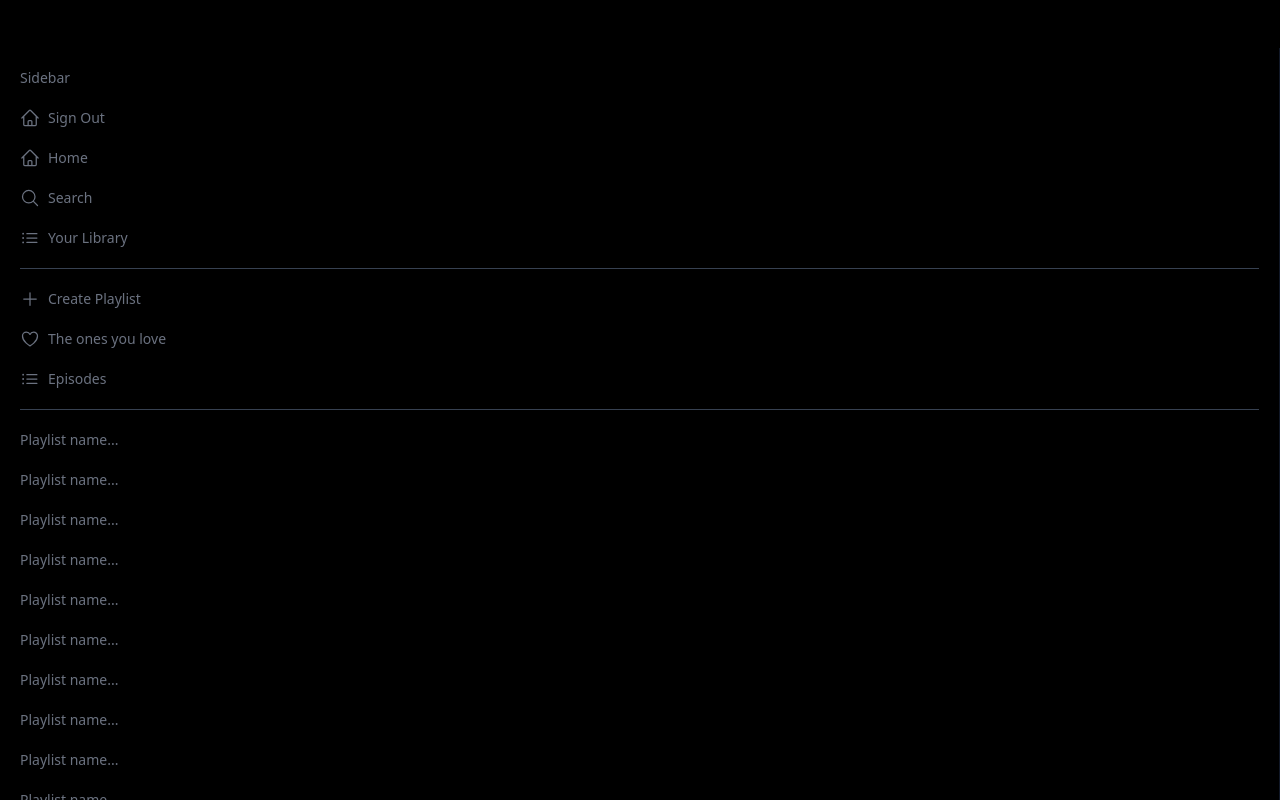
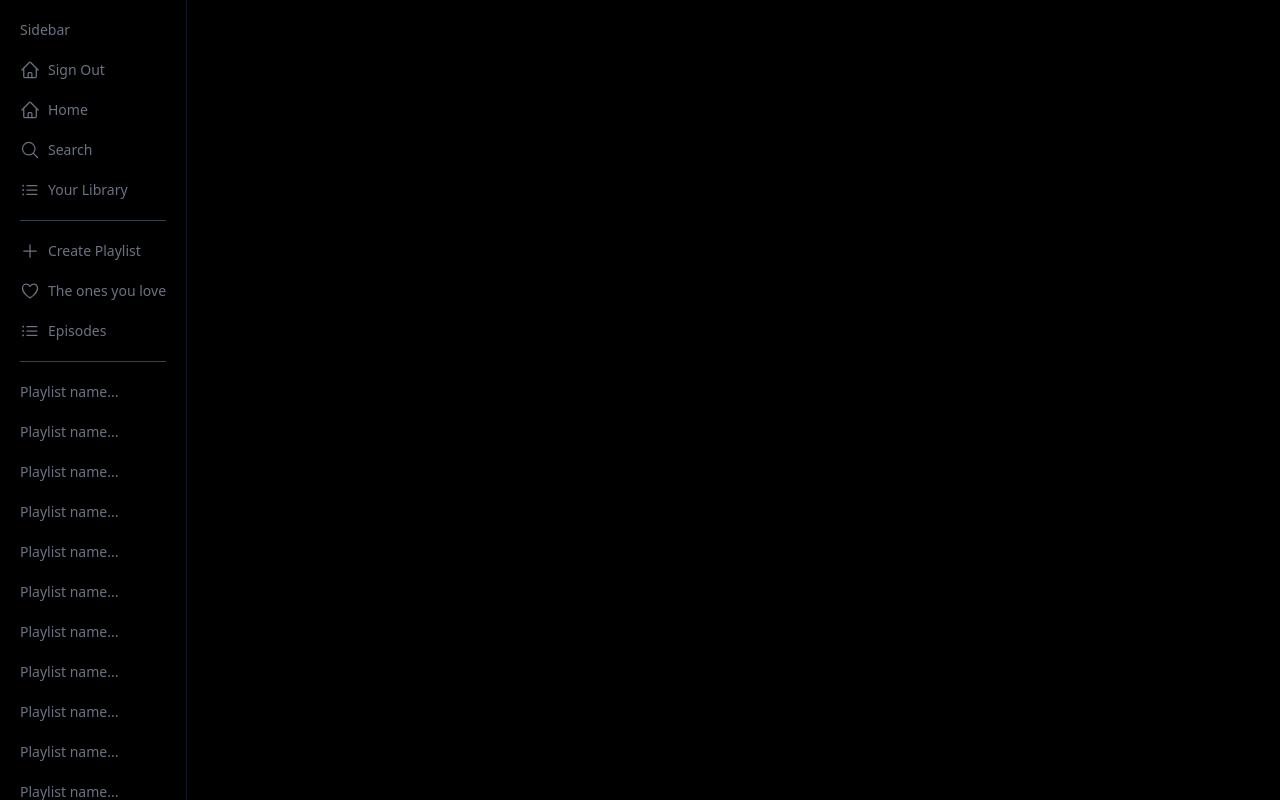
Before and after one commit to BexMikaelson/App-Purple-Music, a Next.js app: page / in a window 1280 px wide. Built offline with nearby package versions, Linux system fonts and the light colour scheme; no server answers.

Commit message:
importing Center component, and flex style

```diff
--- a/pages/index.js
+++ b/pages/index.js
@@ -3,6 +3,7 @@ import Image from 'next/image'
 import { Inter } from '@next/font/google'
 import styles from '../styles/Home.module.css'
 import Sidebar from '../components/Sidebar'
+import Center from '../components/Center'
 
 const inter = Inter({ subsets: ['latin'] })
 
@@ -17,11 +18,11 @@ export default function Home() {
       </Head>
 
       <div className="bg-black h-screen overflow-hidden">
-        <h1>Purple Music</h1>
-        <h2>Your number one Purple music stream!</h2>
-        <main>
-          <Sidebar />
-          {/* {center} */}
+        {/* <h1>Purple Music</h1>
+        <h2>Your number one Purple music stream!</h2> */}
+        <main className='flex'>
+          <Sidebar/>
+          <Center/>
         </main>
 
         <div>{/* {Player} */}</div>
```
